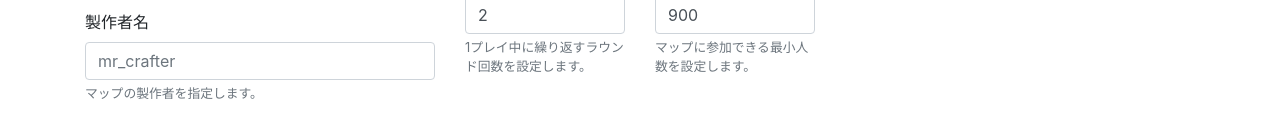
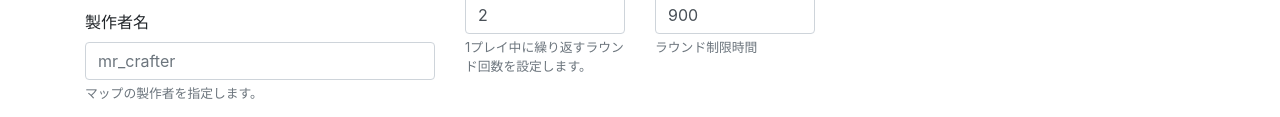
Before and after one commit to KZENetwork/StorkEditor, a plain HTML site: page index.html in a window 1280 px wide. Shown: the part 662-779 px from the top of the page. Drawn offline with nearby package versions, Linux system fonts and the light colour scheme.

Commit message:
説明文が最小人数設定になっていた問題を修正

```diff
--- a/index.html
+++ b/index.html
@@ -158,7 +158,7 @@
                                 <div class="from-group">
                                     <label for="mapRoundTime">ラウンド時間</label>
                                     <input type="number" class="form-control" id="mapRoundTime" value="900"/>
-                                    <small id="mapRoundTimeHelp" class="form-text text-muted">マップに参加できる最小人数を設定します。</small>
+                                    <small id="mapRoundTimeHelp" class="form-text text-muted">ラウンド制限時間</small>
                                     <script>
                                         $('#mapRoundTime').on('input', function(event) {
                                             mapData.round_time = $('#mapRoundTime').val();
```
